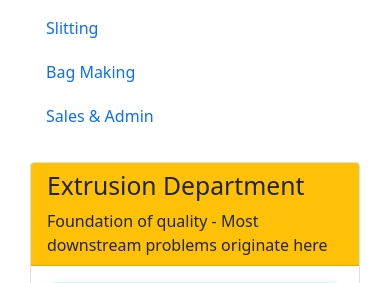
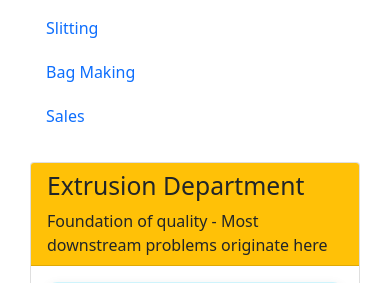
Before and after one commit to morris00-star/plastiiq, a Django app: page /troubleshooting/ in a window 390 px wide. Shown: the part 1135-1418 px from the top of the page. Run offline with Django 5.2, Linux system fonts and the light colour scheme; the visitor is signed in with stand-in values (Sample User, id 1); data comes from the database, SQL or seed files in the repository.

Commit message:
better phone alignment5

```diff
--- a/calculator/templates/calculator/base.html
+++ b/calculator/templates/calculator/base.html
@@ -754,7 +754,7 @@
                             <i class="fas fa-ruler-combined"></i> Tolerances/Standards
                         </a>
                         <a href="{% url 'troubleshooting' %}" class="text-light text-decoration-none small">
-                            <i class="fas fa-bug"></i> Troubleshooting
+                            <i class="fas fa-bug"></i> Troubleshooting/Complaints
                         </a>
                         {% endif %}
                     </div>
--- a/calculator/templates/calculator/troubleshooting.html
+++ b/calculator/templates/calculator/troubleshooting.html
@@ -52,7 +52,7 @@
         <a class="flex-sm-fill text-sm-center nav-link" href="#lamination">Lamination</a>
         <a class="flex-sm-fill text-sm-center nav-link" href="#slitting">Slitting</a>
         <a class="flex-sm-fill text-sm-center nav-link" href="#bag-making">Bag Making</a>
-        <a class="flex-sm-fill text-sm-center nav-link" href="#sales">Sales & Admin</a>
+        <a class="flex-sm-fill text-sm-center nav-link" href="#sales">Sales</a>
     </nav>
 
     <!-- Extrusion Section -->
@@ -731,7 +731,7 @@
     <section id="sales" class="department-section mb-5">
         <div class="card">
             <div class="card-header bg-primary text-white">
-                <h2>Sales & Administration</h2>
+                <h2>Sales</h2>
                 <p class="mb-0">The starting point - Errors here waste all production effort</p>
             </div>
             <div class="card-body">
```
